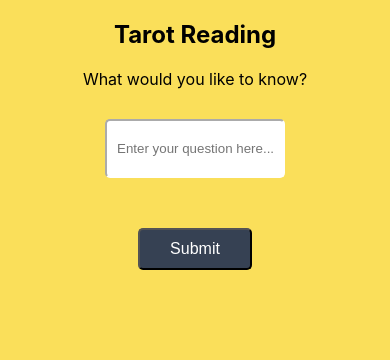
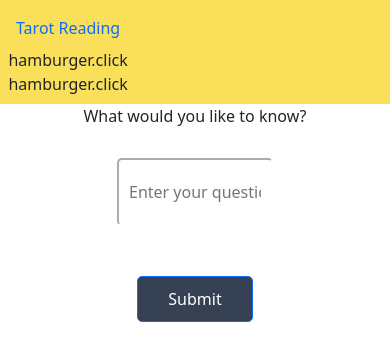
Before and after one commit to MorganEJLA/GDI-Hackathon-app, a React (Create React App) app: page / in a window 390 px wide. Shown: the top 360 px of the page. Built offline with nearby package versions, Linux system fonts and the light colour scheme.

Commit message:
hidden menu working, needs more hamburger

```diff
--- a/src/App.css
+++ b/src/App.css
@@ -1,10 +1,11 @@
+/* body {
+  background-color:#fadf5a;
+} */
+
 .App {
   text-align: center;
-  background-color:#fadf5a;
-}
-
-body {
-  background-color:#fadf5a;
+  background-color: white;
+  height: 100vh;
 }
 
 .page-header {
@@ -61,3 +62,7 @@ body {
 .tarot-description{
   margin-bottom: 10px;
 }
+
+.navbar {
+  background-color: #fadf5a;
+}
--- a/src/App.js
+++ b/src/App.js
@@ -1,3 +1,4 @@
+import 'bootstrap/dist/css/bootstrap.min.css';
 import './App.css';
 import React, { useState, useEffect } from 'react';
 import Header from './Components/Header';
--- a/src/Components/Header.js
+++ b/src/Components/Header.js
@@ -1,9 +1,19 @@
 import React from 'react';
+import { Nav, Navbar } from 'react-bootstrap';
+import Menu from './Menu';
 
 function Header( props ){
 
     return (
-        <header><h2>Tarot Reading</h2></header>
+      <Navbar className="navbar">
+        <Nav.Item>
+          <Nav.Link href="/">Tarot Reading</Nav.Link>
+          <Nav.Item className="justify-content-end">
+              <Menu/>
+          </Nav.Item>
+          <Menu/>
+        </Nav.Item>
+      </Navbar>
     )
 }
 
--- /dev/null
+++ b/src/Components/Menu.js
@@ -0,0 +1,29 @@
+import React from 'react'
+import { useState } from 'react';
+import { Offcanvas, } from 'react-bootstrap';
+
+function Menu(props) {
+  const [show, setShow] = useState(false);
+
+  const handleClose = () => setShow(false);
+  const handleShow = () => setShow(true);
+
+  return (
+    <>
+      <div variant="primary" onClick={handleShow}>
+        hamburger.click
+      </div>
+
+      <Offcanvas show={show} onHide={handleClose}>
+        <Offcanvas.Header closeButton>
+          <Offcanvas.Title>Offcanvas</Offcanvas.Title>
+        </Offcanvas.Header>
+        <Offcanvas.Body>
+          ...this is where we will put our menu items and links to other pages...
+        </Offcanvas.Body>
+      </Offcanvas>
+    </>
+  );
+}
+
+export default Menu
--- a/src/Components/ShowCards.js
+++ b/src/Components/ShowCards.js
@@ -5,7 +5,6 @@ import cards, { imageFiles } from '../cards';
 
 function ShowCards( props ){
 
-    // TODO -- remove, just for testing
     const question = props.question ? 'about: ' + props.question : 'about: Will I be a successful developer?';
 
     let chosenCards = props.cards ? props.cards : [ 2, 2, 2];
```
Also changed, not shown: 1 other file (tests, documents, lock files or other folders).
